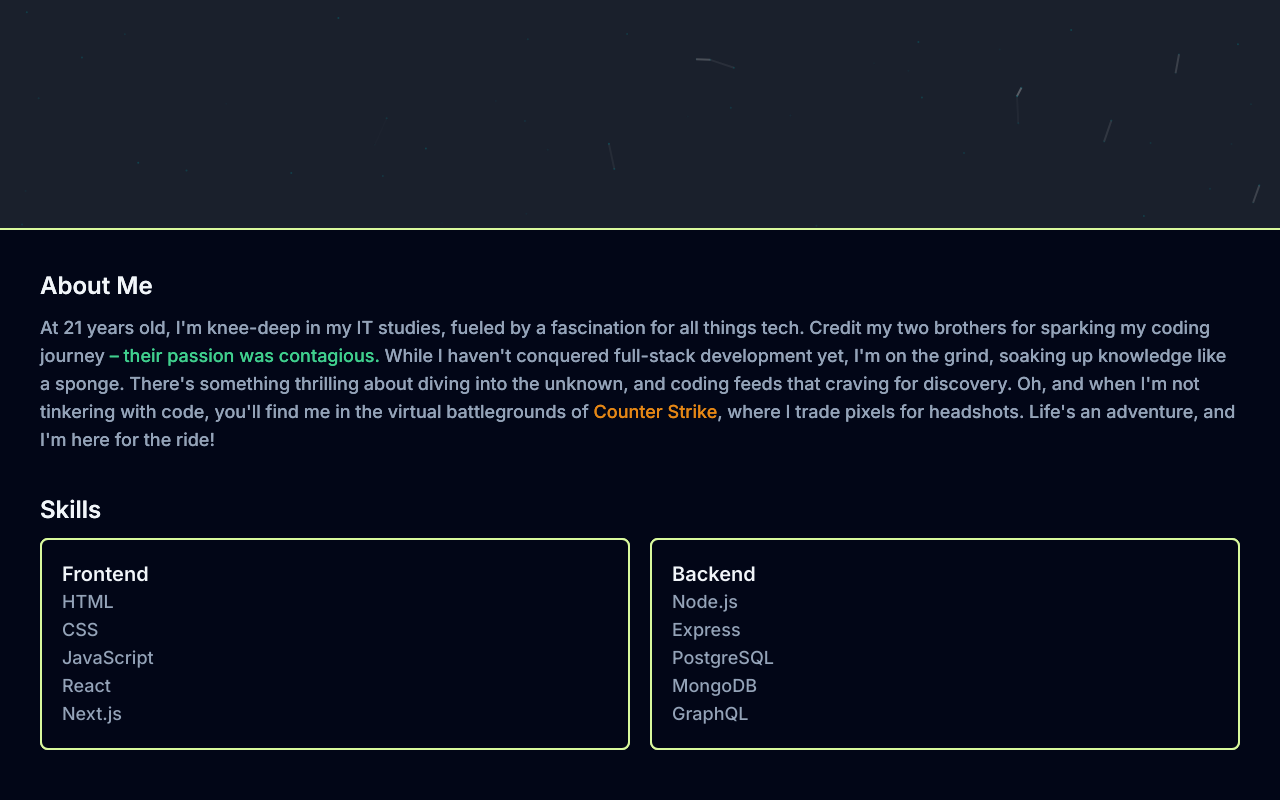
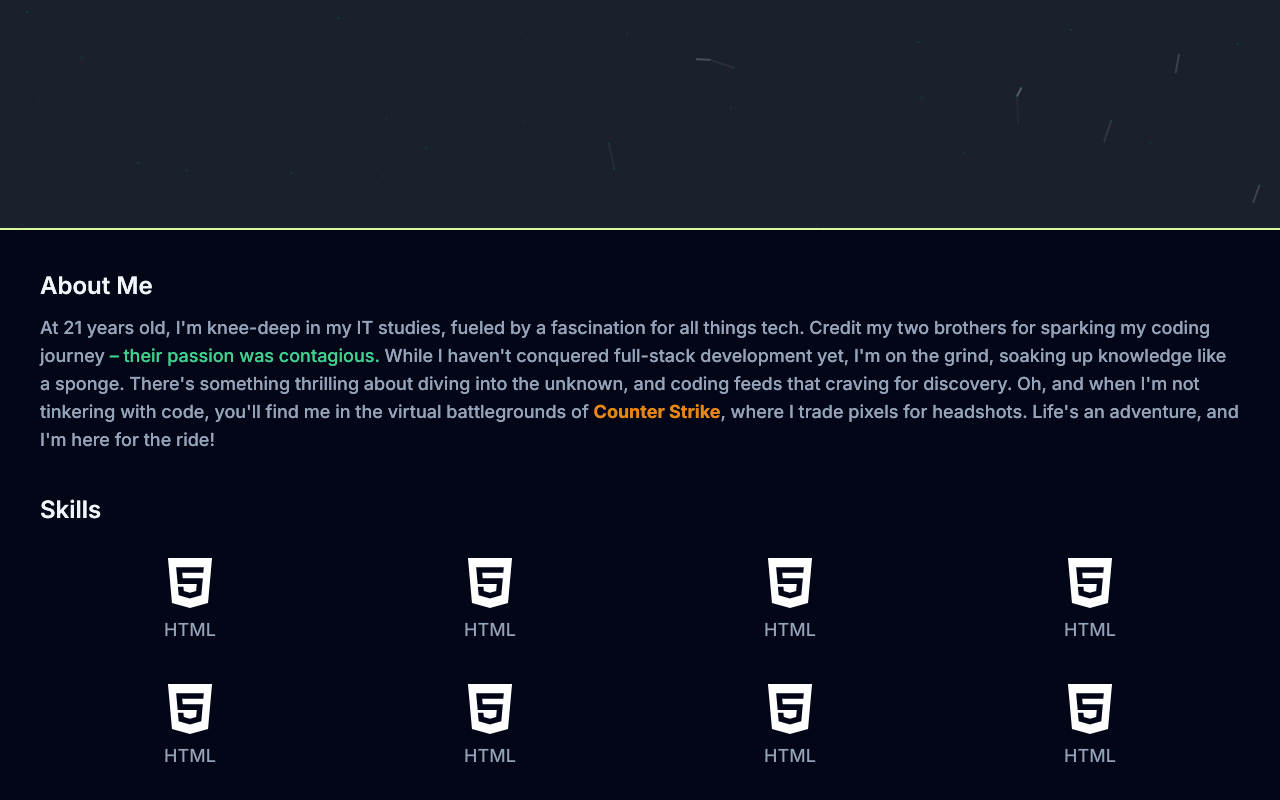
Before and after one commit to toshi-Devs/my-portfolio, a Next.js app: page / in a window 1280 px wide. Shown: the part 572-1372 px from the top of the page. Built offline with nearby package versions, Linux system fonts and the light colour scheme.

Commit message:
skillset is not bad

```diff
--- a/components/About.tsx
+++ b/components/About.tsx
@@ -1,4 +1,5 @@
 import React from 'react'
+import { ImHtmlFive } from 'react-icons/im'
 
 function About() {
   return (
@@ -11,35 +12,56 @@ function About() {
                     Credit my two brothers for sparking my coding journey <span className=' text-[#40CF8E]'>– their passion was contagious. </span>
                     While I haven't conquered full-stack development yet, I'm on the grind, soaking up knowledge like a sponge.
                     There's something thrilling about diving into the unknown, and coding feeds that craving for discovery.
-                    Oh, and when I'm not tinkering with code, you'll find me in the virtual battlegrounds of <span className='text-[#E58716]'>Counter Strike</span>,
+                    Oh, and when I'm not tinkering with code, you'll find me in the virtual battlegrounds of <span className='text-[#E58716] font-bold'>Counter Strike</span>,
                     where I trade pixels for headshots. Life's an adventure, and I'm here for the ride!</p>
             </div>
-            <div className='space-y-3 py-10 mx-10'>
+
+            <div className='space-y-3 py-10 mx-10 '>
                 <h2 className='text-2xl font-semibold text-slate-100'>Skills</h2>
 
-                    <div className='grid grid-cols-2 gap-5'>
-                        <div className='bg-slate-950 border-lime-200 border-2 rounded-lg p-5'>
-                            <h3 className='text-xl font-semibold text-slate-100'>Frontend</h3>
-                            <ul className='text-lg text-slate-400 font-medium'>
-                                <li>HTML</li>
-                                <li>CSS</li>
-                                <li>JavaScript</li>
-                                <li>React</li>
-                                <li>Next.js</li>
-                            </ul>
-                        </div>
-                        <div className='bg-slate-950 border-lime-200 border-2 rounded-lg p-5'>
-                            <h3 className='text-xl font-semibold text-slate-100'>Backend</h3>
-                            <ul className='text-lg text-slate-400 font-medium'>
-                                <li>Node.js</li>
-                                <li>Express</li>
-                                <li>PostgreSQL</li>
-                                <li>MongoDB</li>
-                                <li>GraphQL</li>
-                            </ul>
-                        </div>
+                <div className='grid grid-cols-2 sm:grid-cols-3 md:grid-cols-4 items-center justify-center'>
+                    <div className='bg-slate-950 p-5 flex flex-col items-center'>
+                        <ImHtmlFive className='text-white' size={50}/>
+                        <p className='text-lg text-slate-400 font-medium mt-2'>HTML</p>
                     </div>
+                {/* Add similar divs for other skills */}
+                    <div className='bg-slate-950 p-5 flex flex-col items-center'>
+                        <ImHtmlFive className='text-white' size={50}/>
+                        <p className='text-lg text-slate-400 font-medium mt-2'>HTML</p>
+                    </div>
+
+                    <div className='bg-slate-950 p-5 flex flex-col items-center'>
+                        <ImHtmlFive className='text-white' size={50}/>
+                        <p className='text-lg text-slate-400 font-medium mt-2'>HTML</p>
+                    </div>
+
+                    <div className='bg-slate-950 p-5 flex flex-col items-center'>
+                        <ImHtmlFive className='text-white' size={50}/>
+                        <p className='text-lg text-slate-400 font-medium mt-2'>HTML</p>
+                    </div>
+
+                    <div className='bg-slate-950 p-5 flex flex-col items-center'>
+                        <ImHtmlFive className='text-white' size={50}/>
+                        <p className='text-lg text-slate-400 font-medium mt-2'>HTML</p>
+                    </div>
+
+                    <div className='bg-slate-950 p-5 flex flex-col items-center'>
+                        <ImHtmlFive className='text-white' size={50}/>
+                        <p className='text-lg text-slate-400 font-medium mt-2'>HTML</p>
+                    </div>
+
+                    <div className='bg-slate-950 p-5 flex flex-col items-center'>
+                        <ImHtmlFive className='text-white' size={50}/>
+                        <p className='text-lg text-slate-400 font-medium mt-2'>HTML</p>
+                    </div>
+
+                    <div className='bg-slate-950 p-5 flex flex-col items-center'>
+                        <ImHtmlFive className='text-white' size={50}/>
+                        <p className='text-lg text-slate-400 font-medium mt-2'>HTML</p>
+                    </div>
+
                 </div>
+            </div>
         </div>
     </div>
   )
--- a/package.json
+++ b/package.json
@@ -15,6 +15,7 @@
     "next": "14.1.0",
     "react": "^18",
     "react-dom": "^18",
+    "react-icons": "^5.0.1",
     "react-type-animation": "^3.2.0"
   },
   "devDependencies": {
```
Also changed, not shown: 1 other file (tests, documents, lock files or other folders).
